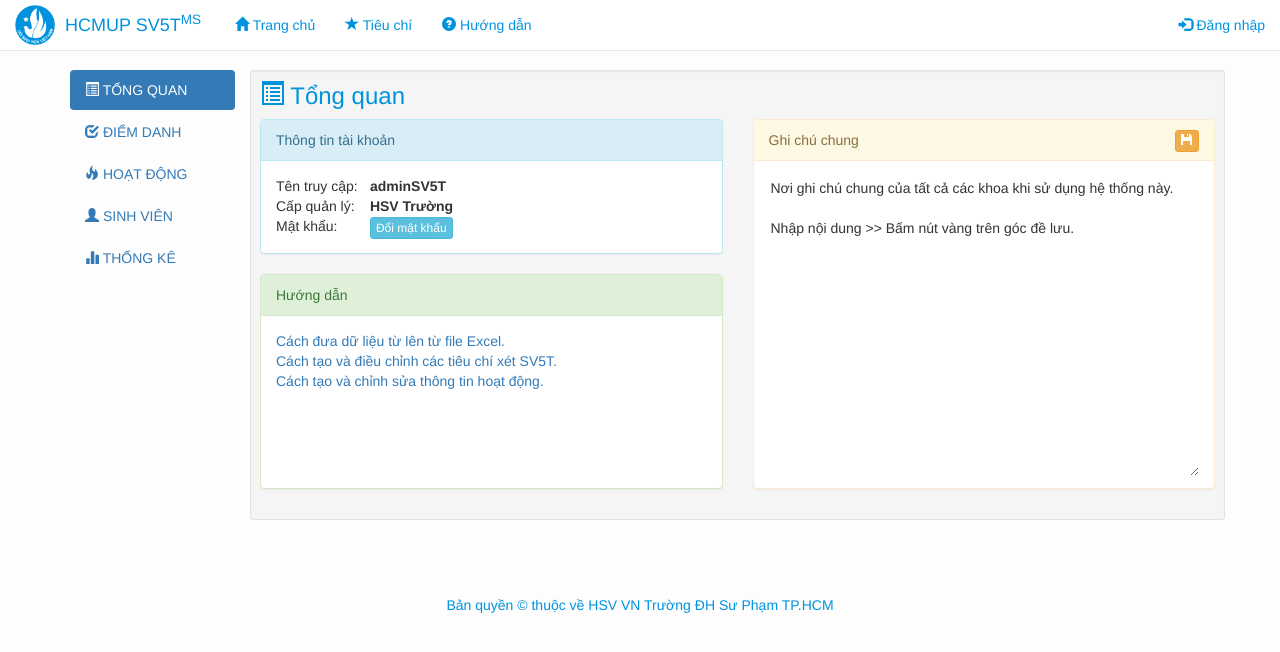
After one commit to handsomevip007/dayhoc, a PHP site: page /quantri.html in a window 1280 px wide. The commit adds this page. Shown: the top 652 px of the page. Run offline with PHP 8.4, Linux system fonts and the light colour scheme.

Commit message:
SV5T
Đăng nhập, bảng điều khiển (tổng quan)

```diff
--- a/SV5T/css/main.css
+++ b/SV5T/css/main.css
@@ -22,7 +22,7 @@ h1,h2,h3,h4,h5,h6{
 	color:#0093DD!important
 }
 span.col-info {
-    width: 83px;
+    width:90px;
     display: inline-block;
 }
 span[id^="kq"] .progress {
@@ -32,15 +32,24 @@ span[id^="kq"] .progress {
 }
 #footer {
     position: static;
-	margin-top:100px;
+	margin-top:50px;
     color: #0093DD!important;
     padding: 5px 0;
     width: 100%;
     text-align: center;
 }
-
 @media(max-height:520px){
 	#footer br{
 		display:inline-block!important
 	}
 }
+#acp h3 {
+    margin-top: 0;
+}
+textarea#qtnote {
+    outline: 0;
+    border: 0;
+    width: 100%!important;
+    overflow:auto;
+    height:300px!important;
+}
--- a/SV5T/js/main.js
+++ b/SV5T/js/main.js
@@ -1,32 +1,102 @@
 $(function(){
+	var id='', pass='', lv='';
+	//Tooltip
+	$('[data-toggle="tooltip"]').tooltip();
 	//Chuyển hướng trang khi gặp ?redirect=
 	if(window.location.search.indexOf('?redirect=')!=-1){
 		window.location=decodeURIComponent(window.location.search.split('?redirect=')[1]);
 	}
-
+	//Lưu quyền đăng nhập khi vào trang
+	if(typeof(Storage) !== 'undefined'){
+		id = sessionStorage.uid;
+		pass=sessionStorage.upass;
+		lv=sessionStorage.ulv;
+		window.sessionStorage.uid ='';
+		window.sessionStorage.upass='';
+		window.sessionStorage.ulv=''
+		window.onbeforeunload = function(){
+			window.sessionStorage.uid = id;
+			window.sessionStorage.upass=pass;
+			window.sessionStorage.ulv=lv
+		}
+		//alert(id+' '+pass+' '+lv);
+	}
+	//Kiểm tra đăng nhập
+	if(lv>0){
+		$('.navbar-right li:nth(0)').remove();
+	}else{
+		$('.navbar-right li:nth(1),.navbar-right li:nth(2)').remove();
+	}
 	//Điểu chỉnh MSSV sang dạng Kxx.xxx.xxx
 	$('#inputstufind').keyup(function(){
 		var txt=$('#inputstufind').val().toUpperCase();
 		if(txt.length>0){
+			$('#findremove').show();
 			txt=txt.replace(/[^0-9]/gi,'');
 			txt='K'+txt;
 			if(txt[3]!='.' && txt.length>=3) txt=txt.slice(0,3)+'.'+txt.slice(3);
 			if(txt[7]!='.' && txt.length>=7) txt=txt.slice(0,7)+'.'+txt.slice(7);
 			$('#inputstufindredirect').val('ketqua.html?sid='+txt+'&lv=LCH');
 			$('#inputstufind').val(txt);
+		}else{
+			$('#findremove').hide();
 		}
 	});
-	$('#inputstufind').keypress(function(){
-		$('#inputstufind').keyup();
+	$('#inputstufind').keypress(function(){$('#inputstufind').keyup()});
+	$('#inputstufind').focusout(function(){$('#inputstufind').keyup()});
+	$('#findremove').click(function(){
+		$('#inputstufind').val('').focus();
+		$(this).hide();
 	});
-	$('#inputstufind').focusout(function(){
-		$('#inputstufind').keyup();
-	});
+	//Xử lý dữ liệu trang kết quả
+	if(window.location.href.indexOf('ketqua.html')!=-1){
+		$('#kqCap').html('cấp '+((window.location.search.indexOf('HSV')!=-1)? 'HSV Trường' : 'Liên Chi Hội') +'<span class="caret"></span>');
+		var sid=window.location.href.split('?sid=')[1].split('&lv=')[0];
+		$('#kqCap+ul a:nth(0)').attr('href','../SV5T/ketqua.html?sid='+sid+'&lv=HSV');
+		$('#kqCap+ul a:nth(1)').attr('href','../SV5T/ketqua.html?sid='+sid+'&lv=LCH');
+		$('#kqmssv').text(sid);
+	}
+	//Xử lý dữ liệu trang đăng nhập
+	if(window.location.href.indexOf('dangnhap.html')!=-1){
+		if(typeof(Storage) !== 'undefined') {
+			if(window.location.search.indexOf('?uid=')!=-1){
+				id = window.location.search.split('uid=')[1];
+				pass=id.split('&key=')[1];
+				id=id.split('&key=')[0];
+				lv=1;
+				if(id.toLowerCase()=='adminsv5t' && pass=='86f3059b228c8acf99e69734b6bb32cc'){
+					window.sessionStorage.uid = id;
+					window.sessionStorage.upass=pass;
+					window.sessionStorage.ulv=lv
+					window.location.href='../SV5T/quantri.html';
+				}else{
+					$('#loginlogwarn').show();
+				}
+			}else if(window.location.search.indexOf('?act=thoat')!=-1){
+				id=pass=lv='';
+				window.location.href='../SV5T/index.html';
+			}
+			$('#login #uid').keypress(function(){
+				var mid = $('#uid').val();
+				var mpass = $('#pwd').val();
+				mpass = md5(md5(mpass)+mpass);
 
-	//Đọc dữ liệu khi vào trang kết quả
-	$('#kqCap').html('cấp '+((window.location.search.indexOf('HSV')!=-1)? 'HSV Trường' : 'Liên Chi Hội') +'<span class="caret"></span>');
-	var sid=window.location.href.split('?sid=')[1].split('&lv=')[0];
-	$('#kqCap+ul a:nth(0)').attr('href','../SV5T/ketqua.html?sid='+sid+'&lv=HSV');
-	$('#kqCap+ul a:nth(1)').attr('href','../SV5T/ketqua.html?sid='+sid+'&lv=LCH');
-	$('#kqmssv').text(sid);
+				$('#inputstuloginredirect').val('dangnhap.html?uid='+mid+'&key='+mpass);
+			});
+			$('#login #uid').keyup(function(){$('#login #uid').keypress()});
+			$('#login #uid').focusout(function(){$('#login #uid').keypress()});
+			$('#login #pwd').keypress(function(){$('#login #uid').keypress()});
+			$('#login #pwd').keyup(function(){$('#login #uid').keypress()})
+			$('#login #pwd').focusout(function(){$('#login #uid').keypress()});
+		}else{
+			$('#loginform').remove();
+			$('#loginwarn').show();
+		}
+	}
+	//Xử lý dữ liệu trang điều khiển
+	if(window.location.href.indexOf('quantri.html')!=-1){
+		if(lv<=0){
+			window.location.href='../SV5T/dangnhap.html';
+		}
+	}
 });
--- /dev/null
+++ b/SV5T/quantri.html
@@ -0,0 +1,153 @@
+<!DOCTYPE html>
+<html lang="vi">
+<head>
+	<title>HCMUP SV5T [MS]</title>
+	<meta charset="utf-8">
+	<meta name="viewport" content="width=device-width, initial-scale=1">
+	<link rel="stylesheet" href="css/bootstrap.min.css">
+	<link rel="stylesheet" href="css/main.css">
+	<script src="js/jquery-1.11.3.min.js"></script>
+	<script src="js/bootstrap.min.js"></script>
+	<script src="js/main.js"></script>
+</head>
+<body>
+
+<noscript><br><br><br><br><div class="container"><div class="row"><div class="col-sm-4"></div><div class="col-sm-4"><div class="panel panel-danger"><div class="panel-heading">KHÔNG THỂ HOẠT ĐỘNG</div><div class="panel-body text-danger text-justify">Trình duyệt không hỗ trợ Javascript hoặc ngăn trang này sử dụng Javascript. Hãy Đổi trình duyệt khác hoặc kích hoạt Javascript để trang có thể hoạt động bình thường.<br><br>* Thử với <a href="https://www.google.com/chrome/" rel="nofollow">Google Chrome</a>.<br>* Xem <a href="https://goo.gl/egyclu" rel="nofollow">cách bật Javascript</a>.</div></div></div><div class="col-sm-4"></div></div></div><style>.navbar-right,nav+.container{display:none!important}	#footer{position:fixed;bottom:20px}</style></noscript>
+
+<nav class="navbar navbar-default navbar-fixed-top">
+	<div class="container-fluid">
+		<div class="navbar-header">
+			<button type="button" class="navbar-toggle" data-toggle="collapse" data-target="#myNavbar">
+				<span class="icon-bar"></span>
+				<span class="icon-bar"></span>
+				<span class="icon-bar"></span>
+			</button>
+			<a class="navbar-brand" href="../SV5T/index.html" style="width:220px;">
+				<img src="img/Hoisinhvien.png" style="width:40px;float:left;margin:-10px 10px 0 0;">
+				HCMUP SV5T<sup>MS</sup>
+			</a>
+		</div>
+		<div class="collapse navbar-collapse" id="myNavbar">
+			<ul class="nav navbar-nav">
+				<li><a href="../SV5T/index.html"><span class="glyphicon glyphicon-home"></span> Trang chủ</a></li>
+				<li><a href="../SV5T/tieuchi.html"><span class="glyphicon glyphicon-star"></span> Tiêu chí</a></li>
+				<li><a href="../SV5T/huongdan.html"><span class="glyphicon glyphicon-question-sign"></span> Hướng dẫn</a></li>
+			</ul>
+			<ul class="nav navbar-nav navbar-right">
+				<li><a href="../SV5T/dangnhap.html"><span class="glyphicon glyphicon-log-in"></span> Đăng nhập</a></li>
+				<li class="active"><a href="../SV5T/quantri.html"><span class="glyphicon glyphicon-wrench"></span> Bảng điều khiển</a></li>
+				<li><a href="../SV5T/dangnhap.html?act=thoat"><span class="glyphicon glyphicon-log-out"></span> Thoát</a></li>
+			</ul>
+		</div>
+	</div>
+</nav>
+<div class="container">
+	<br>
+	<div class="row" id="acp">
+		<div class="col-sm-2" id="mnuQuanTri">
+			<ul class="nav nav-pills nav-stacked hidden-xs" fdata-spy="affix" fdata-offset-top="-1">
+				<li class="active"><a data-toggle="pill" href="#mnu1"><span class="glyphicon glyphicon-list-alt"></span> TỔNG QUAN</a></li>
+				<li><a data-toggle="pill" href="#mnu2"><span class="glyphicon glyphicon-check"></span> ĐIỂM DANH</a></li>
+				<li><a data-toggle="pill" href="#mnu3"><span class="glyphicon glyphicon-fire"></span> HOẠT ĐỘNG</a></li>
+				<li><a data-toggle="pill" href="#mnu4"><span class="glyphicon glyphicon-user"></span> SINH VIÊN</a></li>
+				<li><a data-toggle="pill" href="#mnu5"><span class="glyphicon glyphicon-stats"></span> THỐNG KÊ</a></li>
+			</ul>
+			<ul class="nav nav-pills visible-xs-inline-block" fdata-spy="affix" fdata-offset-top="-1">
+				<li class="active"><a data-toggle="pill" href="#mnu1"><span class="glyphicon glyphicon-list-alt"></span></a></li>
+				<li><a data-toggle="pill" href="#mnu2"><span class="glyphicon glyphicon-check"></span></a></li>
+				<li><a data-toggle="pill" href="#mnu3"><span class="glyphicon glyphicon-fire"></span></a></li>
+				<li><a data-toggle="pill" href="#mnu4"><span class="glyphicon glyphicon-user"></span></a></li>
+				<li><a data-toggle="pill" href="#mnu5"><span class="glyphicon glyphicon-stats"></span></a></li>
+			</ul>
+		</div>
+		<div class="col-sm-10 well well-sm" style="min-height:450px">
+			<div class="tab-content text-justify">
+				<div id="mnu1" class="tab-pane fade in active">
+					<h3><span class="glyphicon glyphicon-list-alt"></span> Tổng quan</h3>
+					<div class="row">
+						<div class="col-sm-6">
+							<div class="panel panel-info" style="height:135px">
+								<div class="panel-heading">Thông tin tài khoản</div>
+								<div class="panel-body">
+									<span class="col-info">Tên truy cập:</span> <strong><span id="qtuid">adminSV5T</span></strong><br>
+									<span class="col-info">Cấp quản lý:</span> <strong><span id="qtulv">HSV Trường</span></strong><br>
+									<span class="col-info">Mật khẩu:</span> <strong><button type="button" class="btn btn-info btn-xs" data-toggle="modal" data-target="#myModal">Đổi mật khẩu</button></strong>
+								</div>
+							</div>
+							<div class="panel panel-success" style="height:215px">
+								<div class="panel-heading">Hướng dẫn</div>
+								<div class="panel-body">
+									<a href="#">Cách đưa dữ liệu từ lên từ file Excel.</a><br>
+									<a href="#">Cách tạo và điều chỉnh các tiêu chí xét SV5T.</a><br>
+									<a href="#">Cách tạo và chỉnh sửa thông tin hoạt động.</a><br>
+								</div>
+							</div>
+						</div>
+						<div class="col-sm-6">
+							<div class="panel panel-warning" style="height:370px">
+								<div class="panel-heading">Ghi chú chung <button type="button" class="btn btn-warning btn-xs pull-right" data-dismiss="modal" data-toggle="tooltip" data-placement="left" title="Lưu ghi chú"><span class="glyphicon glyphicon-floppy-disk"></span></button></div>
+								<div class="panel-body">
+									<textarea id="qtnote">Nơi ghi chú chung của tất cả các khoa khi sử dụng hệ thống này.
+
+Nhập nội dung >> Bấm nút vàng trên góc đề lưu.</textarea>
+								</div>
+							</div>
+						</div>
+					</div>
+				</div>
+				<div id="mnu2" class="tab-pane fade">
+					<h3><span class="glyphicon glyphicon-check"></span> Điểm danh</h3>
+				</div>
+				<div id="mnu3" class="tab-pane fade">
+					<h3><span class="glyphicon glyphicon-fire"></span> Hoạt động</h3>
+				</div>
+				<div id="mnu4" class="tab-pane fade">
+					<h3><span class="glyphicon glyphicon-user"></span> Sinh viên</h3>
+				</div>
+				<div id="mnu5" class="tab-pane fade">
+					<h3>
+						<span class="glyphicon glyphicon-stats"></span> Thống kê
+						<a href="../SV5T/quantri.html?pl=thongke&rel=true" class="btn pull-right btn-primary btn-xs" role="button" data-toggle="tooltip" data-placement="left" title="Cập nhật dữ liệu"><span class="glyphicon glyphicon-refresh"></span></a>
+					</h3>
+				</div>
+			</div>
+		</div>
+		<div id="myModal" class="modal fade" role="dialog">
+			<div class="modal-dialog">
+				<div class="modal-content">
+					<div class="modal-header">
+						<button type="button" class="close" data-dismiss="modal">&times;</button>
+						<h4 class="modal-title">ĐỔI MẬT KHẨU</h4>
+					</div>
+					<div class="modal-body">
+						<form role="form" id="qtchangepass">
+							<div class="form-group">
+								<label for="pwd">Nhập mật khẩu hiện tại</label>
+								<input type="password" class="form-control" id="pwdht" required>
+							</div>
+							<div class="form-group">
+								<label for="pwd">Nhập mật khẩu mới</label>
+								<input type="password" class="form-control" id="pwdm1" required>
+							</div>
+							<div class="form-group">
+								<label for="pwd">Nhập lại mật khẩu mới</label>
+								<input type="password" class="form-control" id="pwdm2" required>
+							</div>
+							<input type="hidden" name="redirect" id="inputstuchpassredirect" value="dangnhap.html?changePass&uid=&key=&newkey1=&newkey2=">
+							<button type="submit" class="btn btn-primary btn-md">XÁC NHẬN</button>
+						</form>
+					</div>
+					<div class="modal-footer">
+						<button type="button" class="btn btn-default" data-dismiss="modal">Huỷ bỏ</button>
+					</div>
+				</div>
+			</div>
+		</div>
+	</div>
+</div>
+<div id="footer">
+	Bản quyền &copy; thuộc về <br class="visible-xs-inline-block">HSV VN Trường ĐH Sư Phạm TP.HCM
+</div>
+
+</body>
+</html>
```
Also changed, not shown: SV5T/dangnhap.html (+28 -7 lines), SV5T/huongdan.html (+9 -4 lines), SV5T/index.html (+10 -4 lines), SV5T/ketqua.html (+16 -8 lines), SV5T/tieuchi.html (+8 -3 lines), SV5T/js/md5.min.js (added), 2 other files.
